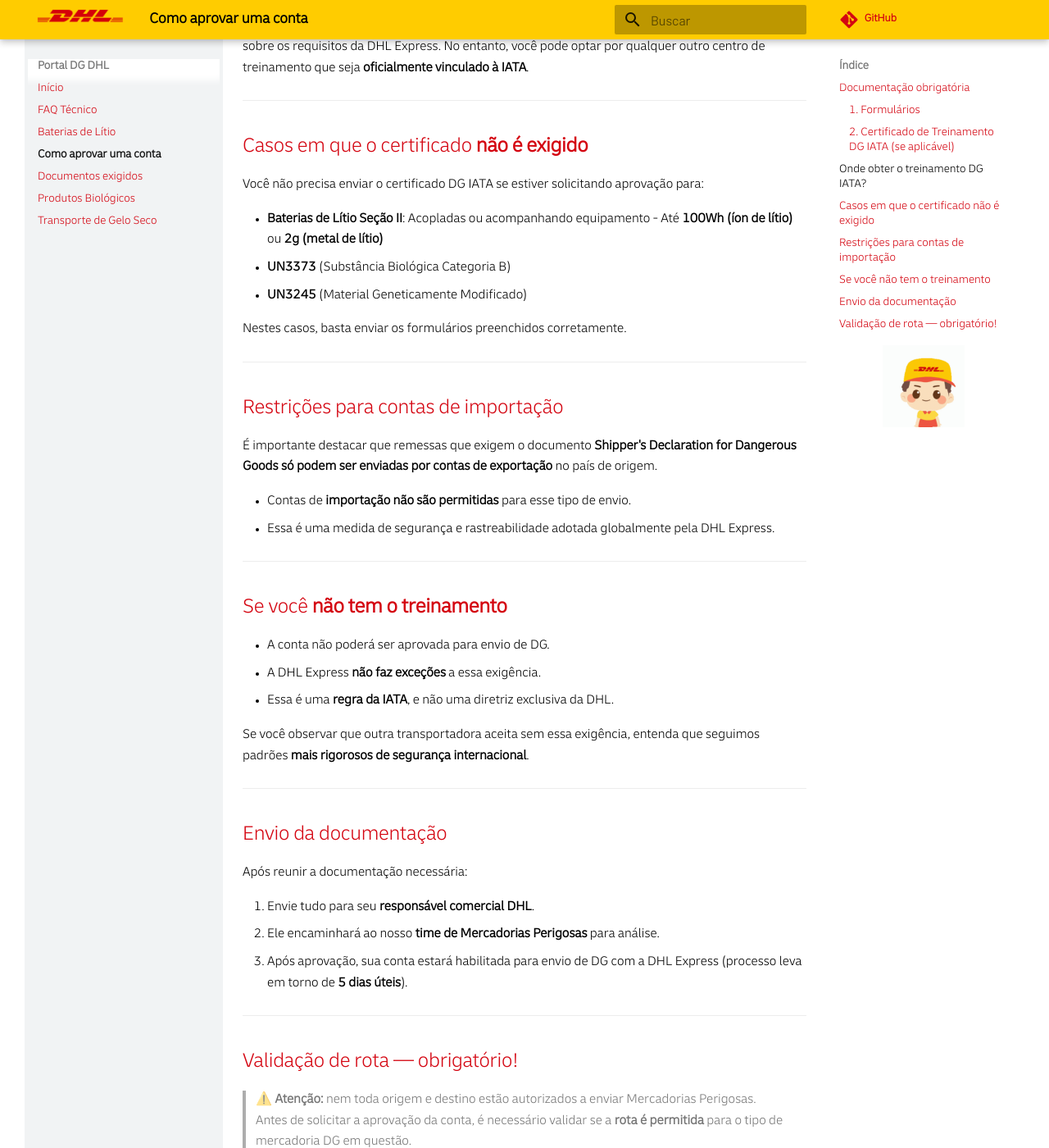
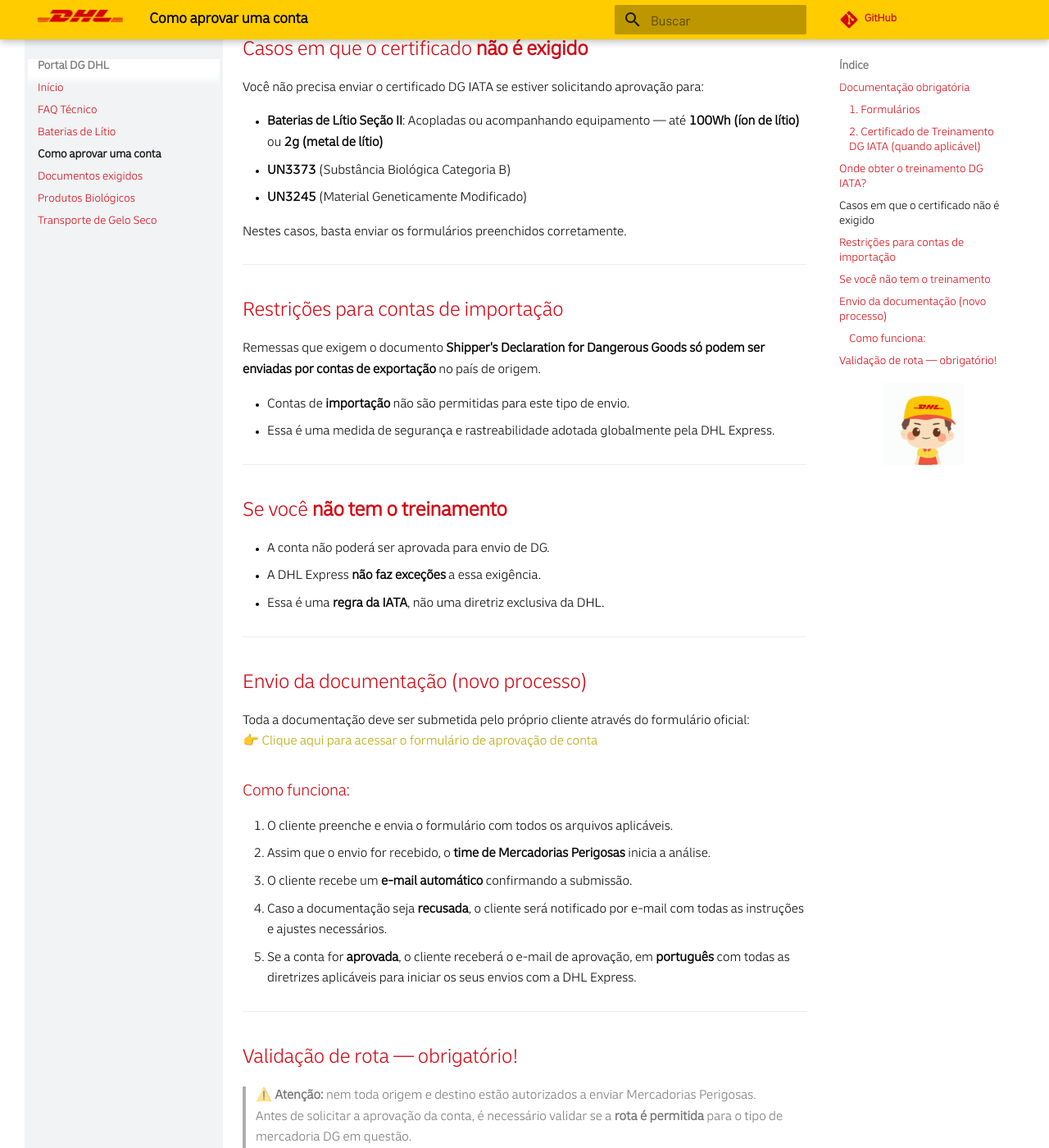
Before and after one commit to portaldangerousgoods/dpdhl, an MkDocs documentation site: the page built from docs/aprovacao.md, in a window 1280 px wide and 1400 px high, scrolled down 1157 px. Shown: the whole window at 82% size. Built offline with MkDocs 1.6.1 and Material for MkDocs 9.7.7, drawn with Linux system fonts in a browser that asks for light colours; comment, search, counter and statistics services are not loaded; some of the changed text lies outside the part shown.

Commit message:
Update aprovacao.md

```diff
--- a/docs/aprovacao.md
+++ b/docs/aprovacao.md
@@ -14,23 +14,23 @@
 
 - 👉 [Formulário de Solicitação de Aprovação – Form1.docx](Form1.docx)
 - 👉 [Declaração de Produto – Form2.pdf](Form2.pdf)
-- 👉 [Guia de Preenchimento – GuiaForms.pptx](GuiaForms.pptx) - este material orienta o correto preenchimento dos formulários acima.
+- 👉 [Guia de Preenchimento – GuiaForms.pptx](GuiaForms.pptx) — este material orienta o correto preenchimento dos formulários acima.
 
-### 2. Certificado de Treinamento DG IATA (se aplicável)
+### 2. Certificado de Treinamento DG IATA (quando aplicável)
 
-Se o seu produto **não estiver na lista de casos em que o certificado não é exigido**, será necessário anexar também o **certificado válido de treinamento DG IATA** da equipe responsável pela preparação da carga.
+Se o seu produto **não estiver na lista de exceções**, será necessário anexar também o **certificado válido de treinamento DG IATA** da equipe responsável pela preparação da carga.
 
-> **Importante:** essa exigência **não é uma escolha da DHL Express**. É uma obrigação definida pela norma IATA (Seção 1), e garante a segurança e conformidade no transporte de mercadorias perigosas.
+> **Importante:** essa exigência **não é uma escolha da DHL Express**.
+> É uma obrigação definida pela norma IATA (Seção 1), que garante a segurança e conformidade no transporte de mercadorias perigosas.
 
 ---
 
 ## Onde obter o treinamento DG IATA?
 
-Recomendamos que você busque o treinamento com a **Cross Racer**, uma escola reconhecida e confiável:
-
+Recomendamos a escola **Cross Racer**, reconhecida pela IATA e com experiência em DG:
 👉 [https://crossracer.com.br/treinamentos/](https://crossracer.com.br/treinamentos/)
 
-A Cross Racer é uma das instituições de formação aprovadas pela IATA, com conhecimento específico sobre os requisitos da DHL Express. No entanto, você pode optar por qualquer outro centro de treinamento que seja **oficialmente vinculado à IATA**.
+Você também pode optar por qualquer outro centro de treinamento **oficialmente vinculado à IATA**.
 
 ---
 
@@ -38,7 +38,7 @@
 
 Você não precisa enviar o certificado DG IATA se estiver solicitando aprovação para:
 
-- **Baterias de Lítio Seção II**: Acopladas ou acompanhando equipamento - Até **100Wh (íon de lítio)** ou **2g (metal de lítio)**
+- **Baterias de Lítio Seção II**: Acopladas ou acompanhando equipamento — até **100Wh (íon de lítio)** ou **2g (metal de lítio)**
 - **UN3373** (Substância Biológica Categoria B)
 - **UN3245** (Material Geneticamente Modificado)
 
@@ -48,9 +48,9 @@
 
 ## Restrições para contas de importação
 
-É importante destacar que remessas que exigem o documento **Shipper's Declaration for Dangerous Goods** **só podem ser enviadas por contas de exportação** no país de origem.
+Remessas que exigem o documento **Shipper's Declaration for Dangerous Goods** **só podem ser enviadas por contas de exportação** no país de origem.
 
-- Contas de **importação** **não são permitidas** para esse tipo de envio.
+- Contas de **importação** não são permitidas para este tipo de envio.
 - Essa é uma medida de segurança e rastreabilidade adotada globalmente pela DHL Express.
 
 ---
@@ -59,19 +59,21 @@
 
 - A conta não poderá ser aprovada para envio de DG.
 - A DHL Express **não faz exceções** a essa exigência.
-- Essa é uma **regra da IATA**, e não uma diretriz exclusiva da DHL.
-
-Se você observar que outra transportadora aceita sem essa exigência, entenda que seguimos padrões **mais rigorosos de segurança internacional**.
+- Essa é uma **regra da IATA**, não uma diretriz exclusiva da DHL.
 
 ---
 
-## Envio da documentação
+## Envio da documentação (novo processo)
 
-Após reunir a documentação necessária:
+Toda a documentação deve ser submetida pelo próprio cliente através do formulário oficial:
+👉 [Clique aqui para acessar o formulário de aprovação de conta](https://form.jotform.com/252466235987066)
 
-1. Envie tudo para seu **responsável comercial DHL**.
-2. Ele encaminhará ao nosso **time de Mercadorias Perigosas** para análise.
-3. Após aprovação, sua conta estará habilitada para envio de DG com a DHL Express (processo leva em torno de **5 dias úteis**).
+### Como funciona:
+1. O cliente preenche e envia o formulário com todos os arquivos aplicáveis.
+2. Assim que o envio for recebido, o **time de Mercadorias Perigosas** inicia a análise.
+3. O cliente recebe um **e-mail automático** confirmando a submissão.
+4. Caso a documentação seja **recusada**, o cliente será notificado por e-mail com todas as instruções e ajustes necessários.
+5. Se a conta for **aprovada**, o cliente receberá o e-mail de aprovação, em **português** com todas as diretrizes aplicáveis para iniciar os seus envios com a DHL Express.
 
 ---
 
```
